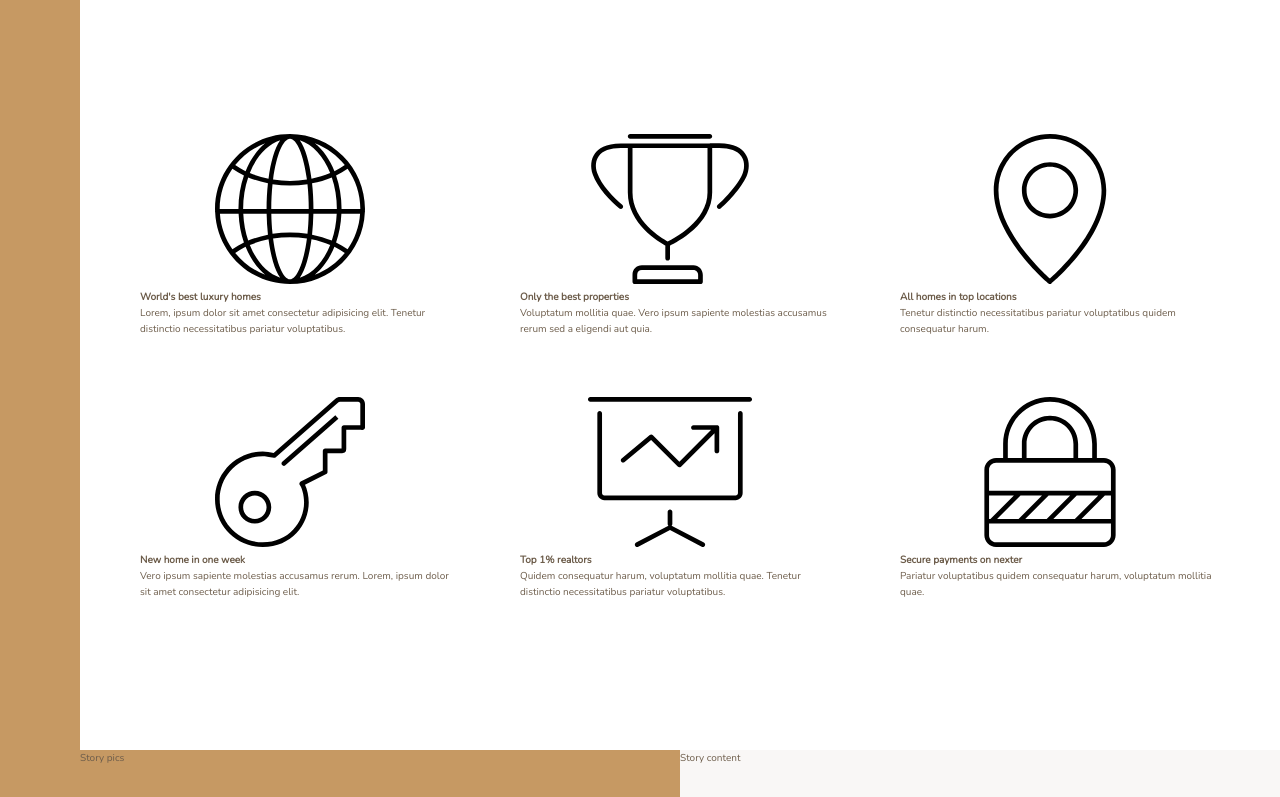
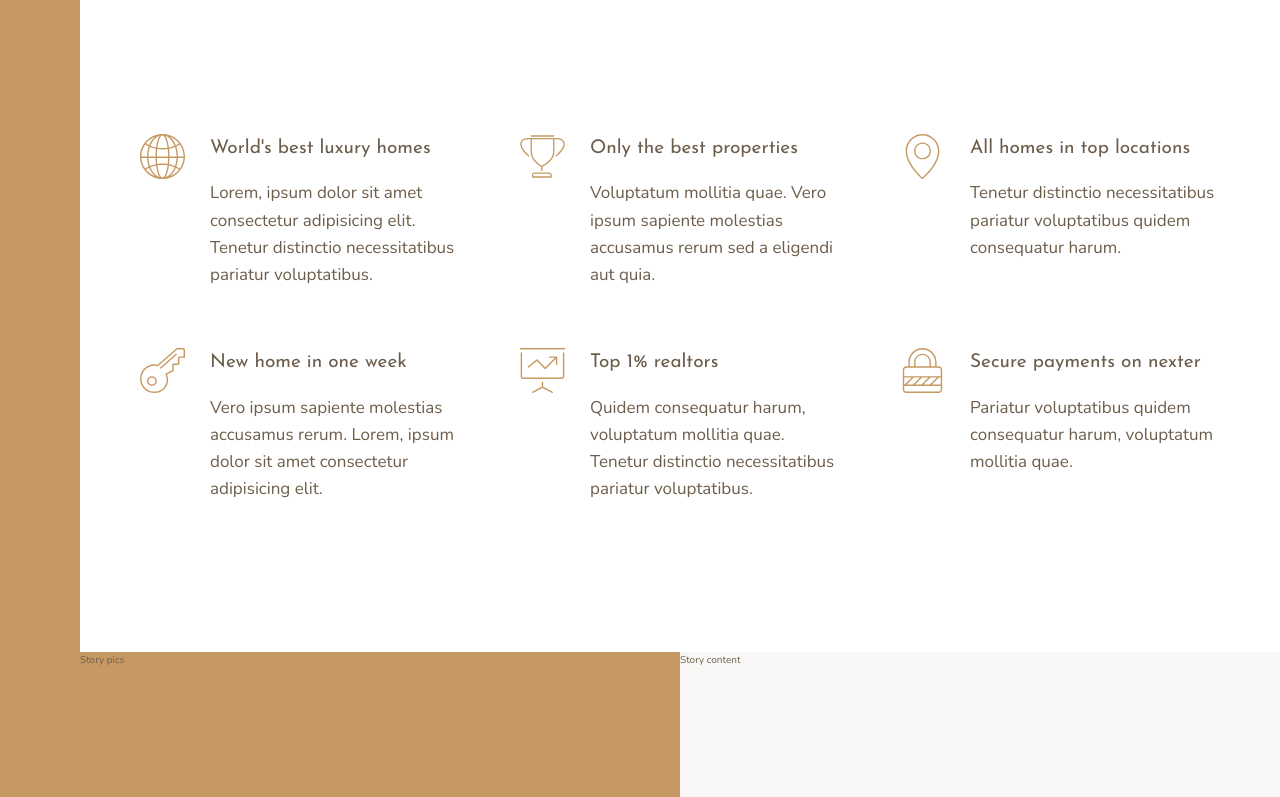
Before and after one commit to Tmoyni/Nexter, a website: page index.html in a window 1280 px wide. Shown: the part 656-1453 px from the top of the page. Drawn offline with nearby package versions, Linux system fonts and the light colour scheme.

Commit message:
styled features and added grid elements

```diff
--- a/index.html
+++ b/index.html
@@ -24,54 +24,47 @@
 
         <section class="features">
             <div class="feature">
-                <svg class="feature_icon">
+                <svg class="feature__icon">
                     <use xlink:href="img/sprite.svg#icon-global"></use>
                 </svg>
-                <h4 class="heading-4">World's best luxury homes</h4>
+                <h4 class="heading-4 heading-4--dark">World's best luxury homes</h4>
                 <p class="feature__text">Lorem, ipsum dolor sit amet consectetur adipisicing elit. Tenetur distinctio necessitatibus pariatur voluptatibus.
                 </p>
             </div>
             <div class="feature">
-                <svg class="feature_icon">
+                <svg class="feature__icon">
                     <use xlink:href="img/sprite.svg#icon-trophy"></use>
                 </svg>
-                <h4 class="heading-4">Only the best properties</h4>
-                <p class="feature__text">Voluptatum mollitia quae. Vero ipsum sapiente molestias accusamus rerum sed a eligendi aut quia.
-                </p>
+                <h4 class="heading-4 heading-4--dark">Only the best properties</h4>
+                <p class="feature__text">Voluptatum mollitia quae. Vero ipsum sapiente molestias accusamus rerum sed a eligendi aut quia.</p>
             </div>
             <div class="feature">
-                <svg class="feature_icon">
+                <svg class="feature__icon">
                     <use xlink:href="img/sprite.svg#icon-map-pin"></use>
                 </svg>
-                <h4 class="heading-4">All homes in top locations</h4>
-                <p class="feature__text">Tenetur distinctio necessitatibus pariatur voluptatibus quidem consequatur harum.
-                </p>
+                <h4 class="heading-4 heading-4--dark">All homes in top locations</h4>
+                <p class="feature__text">Tenetur distinctio necessitatibus pariatur voluptatibus quidem consequatur harum.</p>
             </div>
             <div class="feature">
-                <svg class="feature_icon">
+                <svg class="feature__icon">
                     <use xlink:href="img/sprite.svg#icon-key"></use>
                 </svg>
-                <h4 class="heading-4">New home in one week</h4>
-                <p class="feature__text">Vero ipsum sapiente molestias accusamus rerum. Lorem, ipsum dolor sit amet consectetur adipisicing elit.
-                </p>
+                <h4 class="heading-4 heading-4--dark">New home in one week</h4>
+                <p class="feature__text">Vero ipsum sapiente molestias accusamus rerum. Lorem, ipsum dolor sit amet consectetur adipisicing elit.</p>
             </div>
             <div class="feature">
-                <svg class="feature_icon">
+                <svg class="feature__icon">
                     <use xlink:href="img/sprite.svg#icon-presentation"></use>
                 </svg>
-                <h4 class="heading-4">Top 1% realtors</h4>
-                <p class="feature__text">Quidem consequatur harum, voluptatum mollitia quae. Tenetur distinctio necessitatibus pariatur voluptatibus.
-                </p>
+                <h4 class="heading-4 heading-4--dark">Top 1% realtors</h4>
+                <p class="feature__text">Quidem consequatur harum, voluptatum mollitia quae. Tenetur distinctio necessitatibus pariatur voluptatibus.</p>
             </div>
             <div class="feature">
-                <svg class="feature_icon">
+                <svg class="feature__icon">
                     <use xlink:href="img/sprite.svg#icon-lock"></use>
                 </svg>
-                <h4 class="heading-4">Secure payments on nexter</h4>
-                <p class="feature__text">Pariatur voluptatibus quidem consequatur harum, voluptatum mollitia quae.
-
-
-                </p>
+                <h4 class="heading-4 heading-4--dark">Secure payments on nexter</h4>
+                <p class="feature__text">Pariatur voluptatibus quidem consequatur harum, voluptatum mollitia quae.</p>
             </div>
         </section>
 
--- a/sass/_features.scss
+++ b/sass/_features.scss
@@ -4,6 +4,28 @@
     margin: 15rem 0;
 
     display: grid;
-    grid-template-columns: repeat(3, 1fr);
+    //grid-template-columns: repeat(3, 1fr);
+    grid-template-columns: repeat(auto-fit, minmax(25rem, 1fr));
     grid-gap: 6rem;
+    align-items: start;
 }
+
+.feature {
+
+    display: grid;
+    grid-template-columns: min-content 1fr;
+    grid-row-gap: 1.5rem;
+    grid-column-gap: 2.5rem;
+
+
+    &__icon {
+        fill: $color-primary;
+        width: 4.5rem;
+        height: 4.5rem;
+        grid-row: 1 / span 2;
+    }
+
+    &__text {
+        font-size: 1.7rem;
+    }
+}
--- a/sass/_typography.scss
+++ b/sass/_typography.scss
@@ -0,0 +1,29 @@
+%heading {
+    font-family: $font-display;
+    font-weight: 400;
+}
+
+.heading-1 {
+    @extend %heading;
+}
+
+.heading-2 {
+    @extend %heading;
+}
+
+.heading-3 {
+    @extend %heading;
+}
+
+.heading-4 {
+    @extend %heading;
+
+    font-size: 1.9rem;
+
+    &--light {
+        color: &color-grey-light-1
+    }
+    &--dark {
+        color: &color-grey-dark-1
+    }
+}
```
Also changed, not shown: css/style.css.
